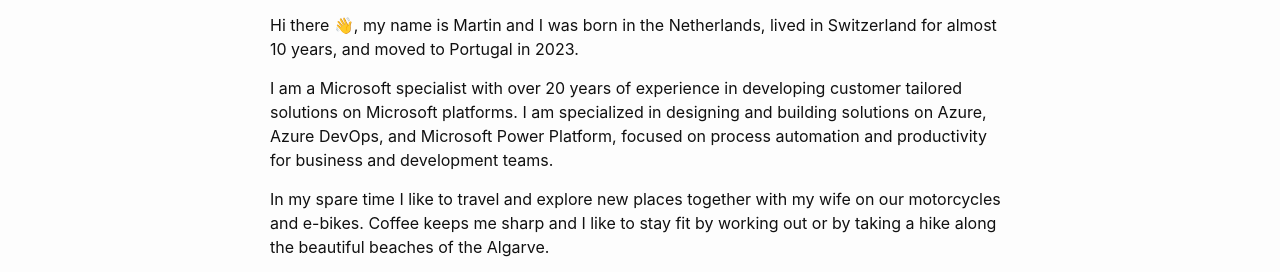
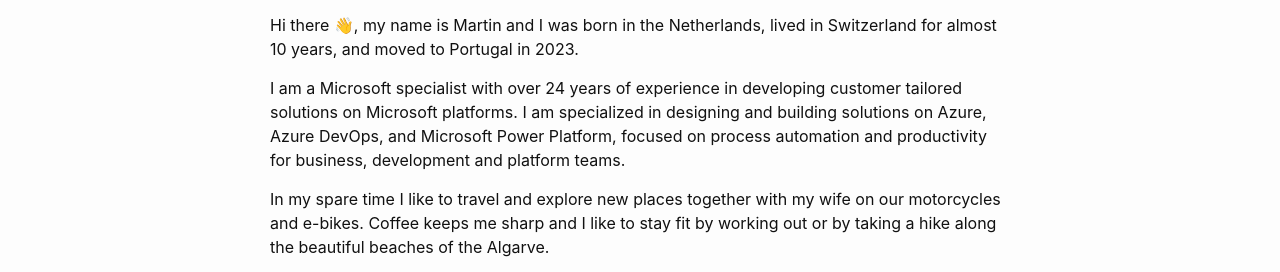
Before and after one commit to msc365/msc365.github.io, a Jekyll site: the page built from about.md, in a window 1280 px wide. Shown: the part 411-683 px from the top of the page. Built offline with Jekyll 4.4.1, drawn with Linux system fonts in a browser that asks for light colours.

Commit message:
Update some about content

```diff
--- a/about.md
+++ b/about.md
@@ -8,7 +8,7 @@
 
 Hi there 👋, my name is Martin and I was born in the Netherlands, lived in Switzerland for almost 10 years, and moved to Portugal in 2023.
 
-I am a Microsoft specialist with over 20 years of experience in developing customer tailored solutions on Microsoft platforms. I am specialized in designing and building solutions on Azure, Azure DevOps, and Microsoft Power Platform, focused on process automation and productivity for business and development teams.
+I am a Microsoft specialist with over 24 years of experience in developing customer tailored solutions on Microsoft platforms. I am specialized in designing and building solutions on Azure, Azure DevOps, and Microsoft Power Platform, focused on process automation and productivity for business, development and platform teams.
 
 In my spare time I like to travel and explore new places together with my wife on our motorcycles and e-bikes. Coffee keeps me sharp and I like to stay fit by working out or by taking a hike along the beautiful beaches of the Algarve.
 
```
